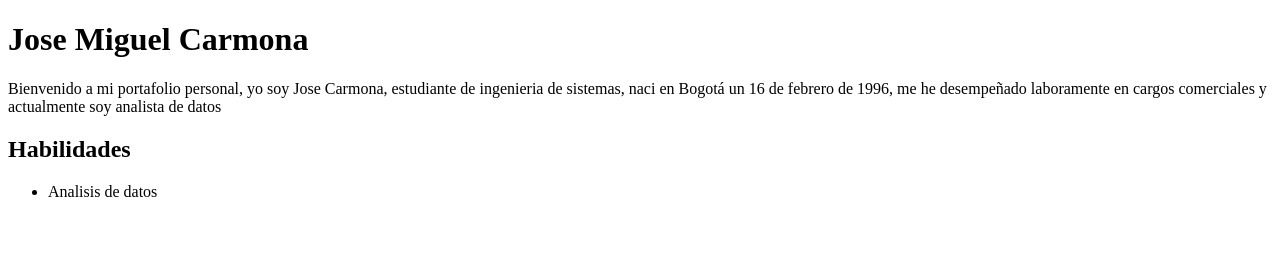
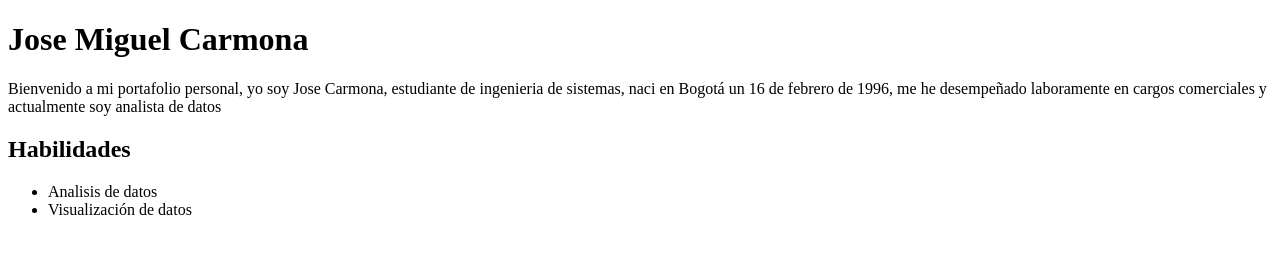
Before and after one commit to Josekrmona/Pagina_Portafolio, a plain HTML site: page index.html in a window 1280 px wide. Drawn offline with Linux system fonts and the light colour scheme.

Commit message:
agrego habilidad 2

```diff
--- a/index.html
+++ b/index.html
@@ -12,6 +12,7 @@
     <h2>Habilidades</h2>
     <ul>
         <li>Analisis de datos</li>
+        <li>Visualización de datos</li>
     </ul>
 </body>
 </html>
```
